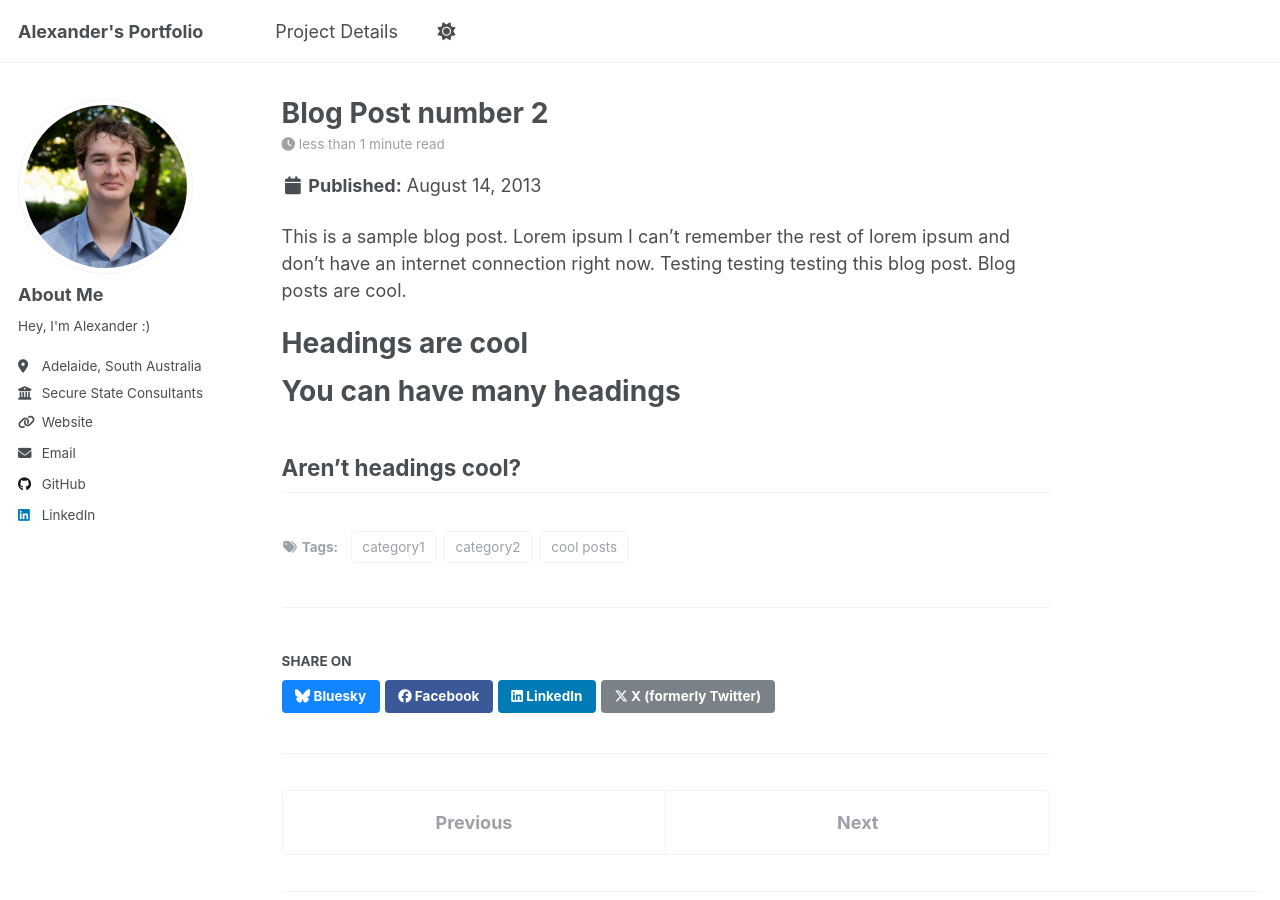
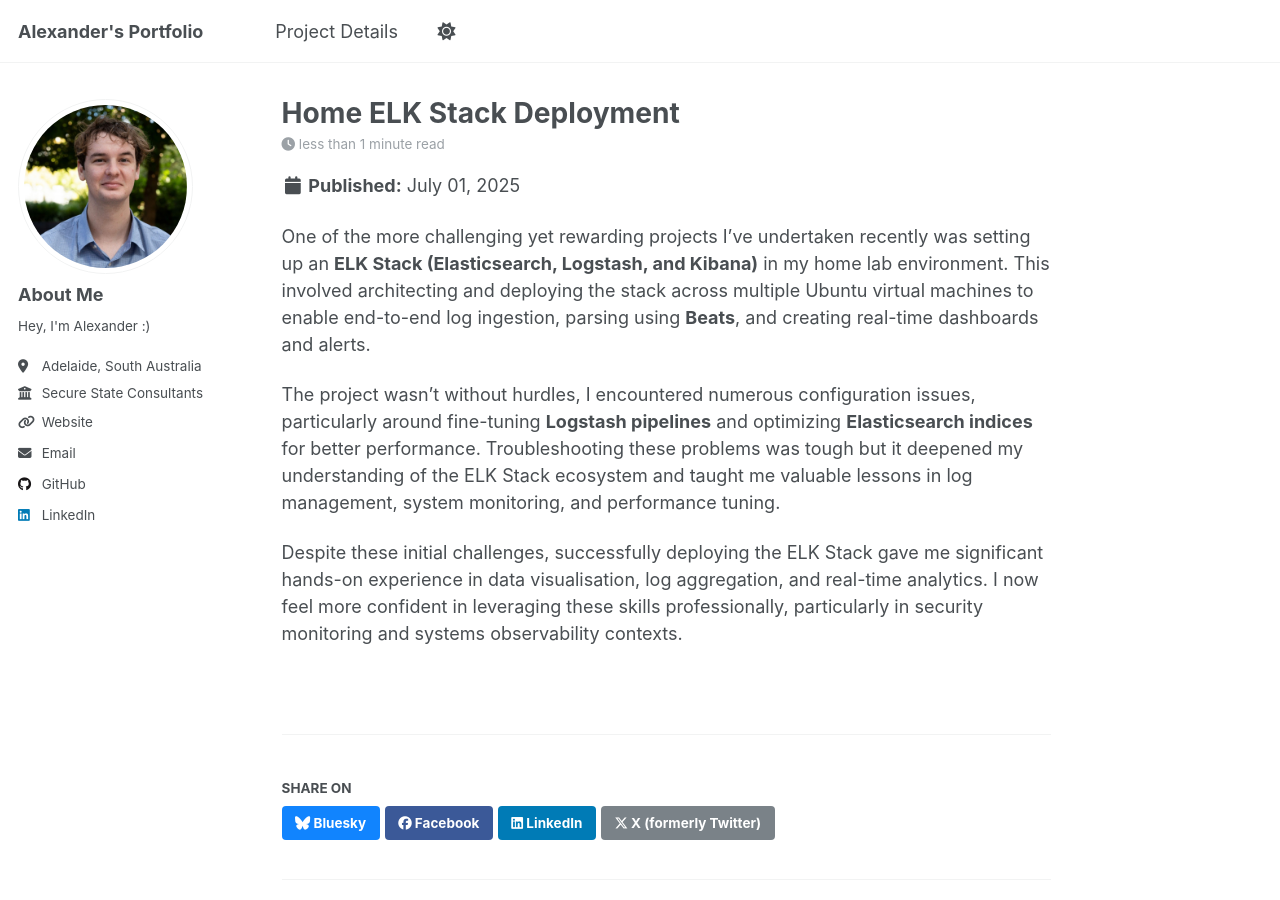
Before and after one commit to sunsetorange1/sunsetorange1.github.io, a Jekyll site: the page built from _posts/2013-08-14-blog-post-2.md, in a window 1280 px wide and 900 px high. Built offline with Jekyll 4.4.1, drawn with Linux system fonts in a browser that asks for light colours.

Commit message:
Update 2013-08-14-blog-post-2.md

```diff
--- a/_posts/2013-08-14-blog-post-2.md
+++ b/_posts/2013-08-14-blog-post-2.md
@@ -1,20 +1,13 @@
 ---
-title: 'Blog Post number 2'
-date: 2013-08-14
-permalink: /posts/2013/08/blog-post-2/
-tags:
-  - cool posts
-  - category1
-  - category2
+title: 'Home ELK Stack Deployment'
+date: 2025-07-01
+permalink: /Home ELK Stack Deployment/
+
 ---
 
-This is a sample blog post. Lorem ipsum I can't remember the rest of lorem ipsum and don't have an internet connection right now. Testing testing testing this blog post. Blog posts are cool.
+One of the more challenging yet rewarding projects I've undertaken recently was setting up an **ELK Stack (Elasticsearch, Logstash, and Kibana)** in my home lab environment. This involved architecting and deploying the stack across multiple Ubuntu virtual machines to enable end-to-end log ingestion, parsing using **Beats**, and creating real-time dashboards and alerts.
 
-Headings are cool
-======
+The project wasn't without hurdles, I encountered numerous configuration issues, particularly around fine-tuning **Logstash pipelines** and optimizing **Elasticsearch indices** for better performance. Troubleshooting these problems was tough but it deepened my understanding of the ELK Stack ecosystem and taught me valuable lessons in log management, system monitoring, and performance tuning.
 
-You can have many headings
-======
-
-Aren't headings cool?
-------
+Despite these initial challenges, successfully deploying the ELK Stack gave me significant hands-on experience in data visualisation, log aggregation, and real-time analytics.
+I now feel more confident in leveraging these skills professionally, particularly in security monitoring and systems observability contexts.
```
